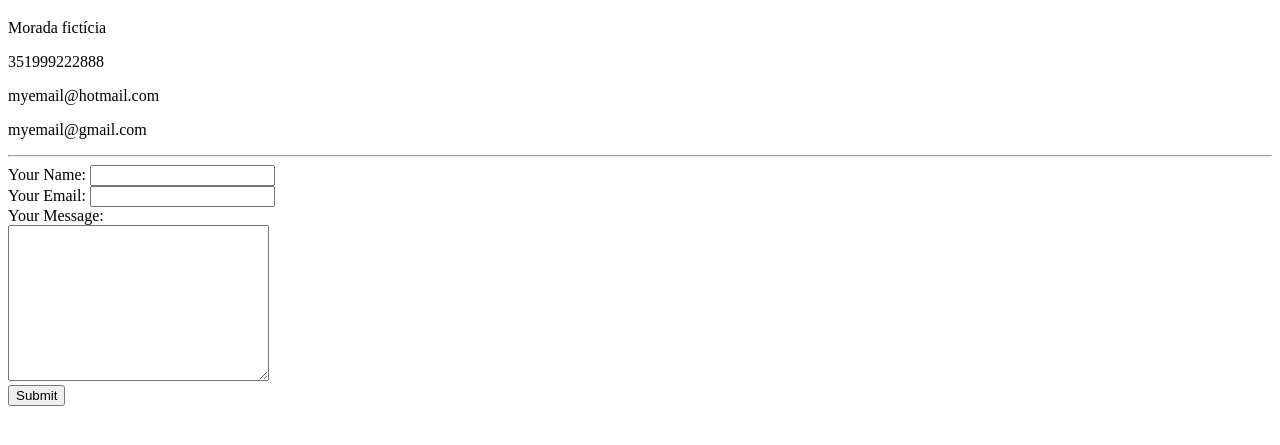
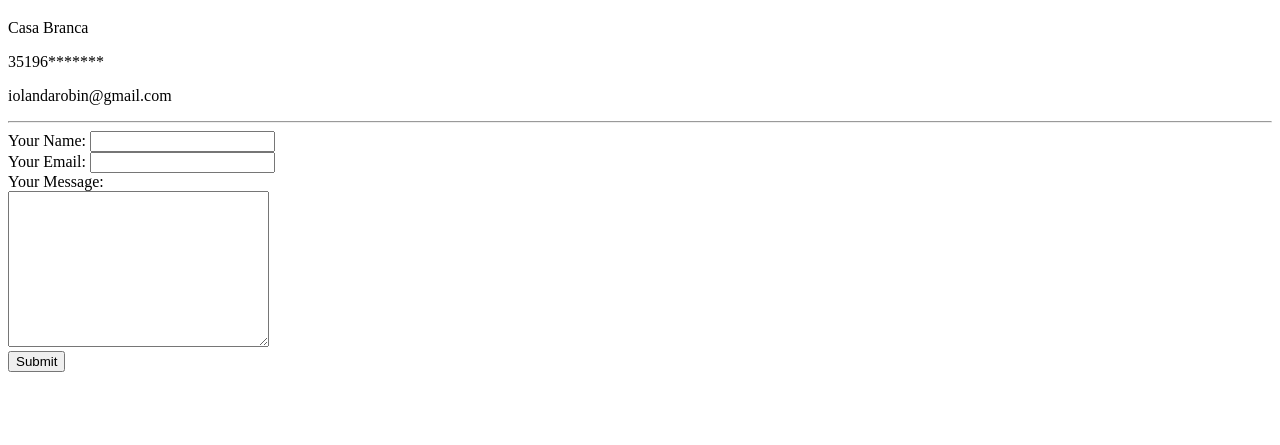
Before and after one commit to iopinto/CV, a plain HTML site: page Contacts.html in a window 1280 px wide. Shown: the part 61-506 px from the top of the page. Drawn offline with Linux system fonts and the light colour scheme.

Commit message:
Update Contacts.html

```diff
--- a/Contacts.html
+++ b/Contacts.html
@@ -6,10 +6,9 @@
 </head>
 <body>
     <h1>My Contacts</h1>
-    <p>Morada fictícia</p>
-    <p>351999222888</p>
-    <p>myemail@hotmail.com</p>
-    <p>myemail@gmail.com</p>
+    <p>Casa Branca</p>
+    <p>35196*******</p>
+    <p>iolandarobin@gmail.com</p>
     <hr>
     <form action="mailto:iolandarobin@gmail.com" method="post" enctype="text/plain">
         <label>Your Name:</label>
```
